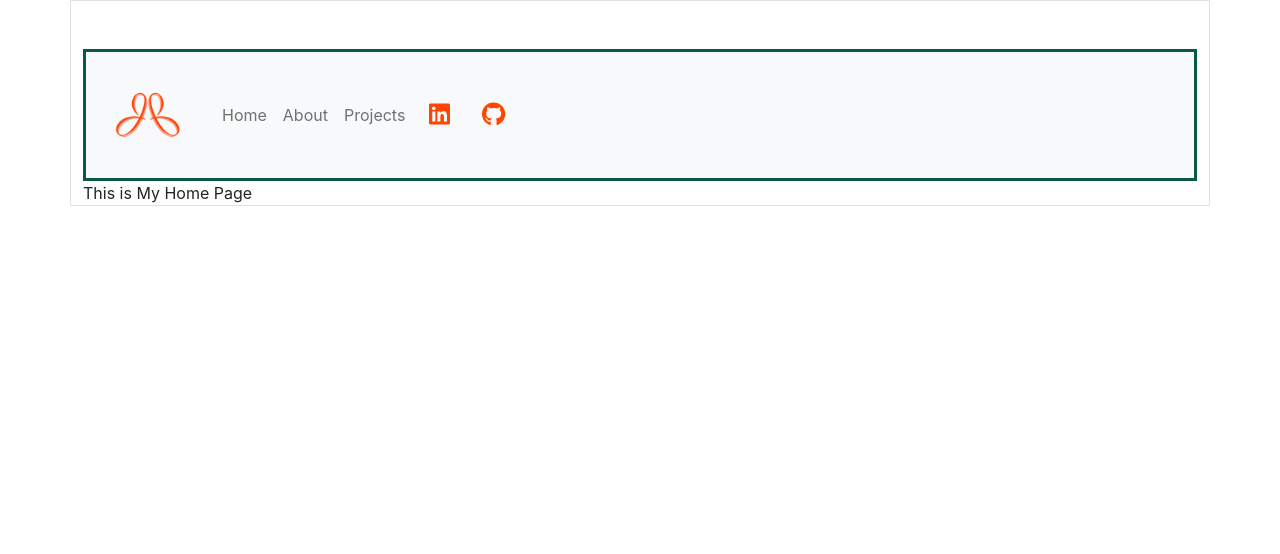
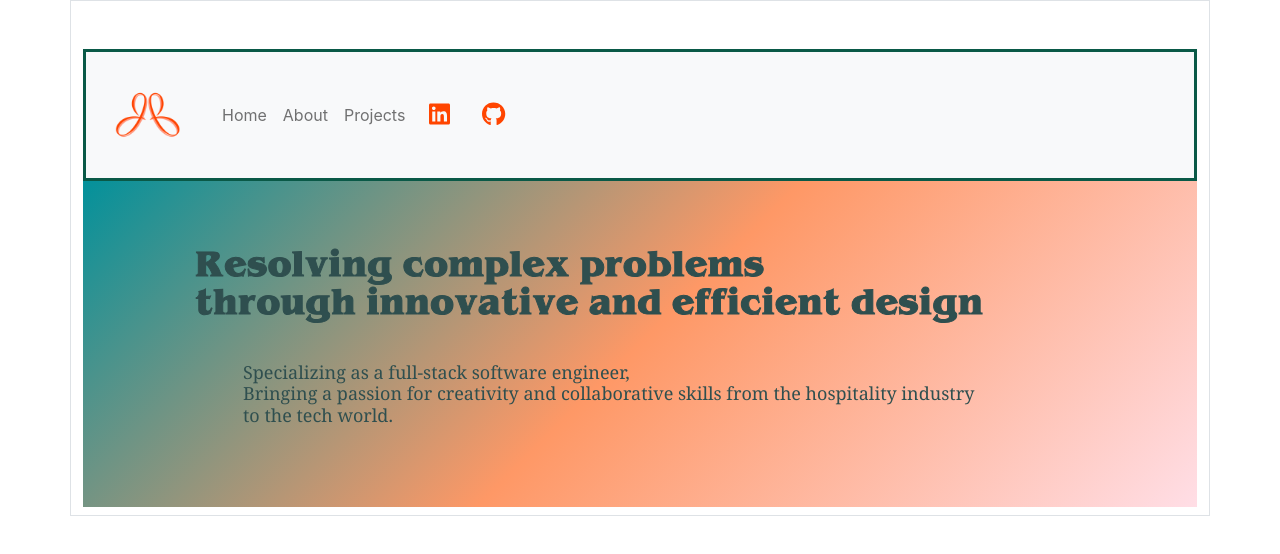
Before and after one commit to Job85/portfolio-site, a React (Create React App) app: page / in a window 1280 px wide. Shown: the top 554 px of the page. Built offline with nearby package versions, Linux system fonts and the light colour scheme.

Commit message:
styled hero page, mission statement, & vision statement

```diff
--- a/src/App.js
+++ b/src/App.js
@@ -1,5 +1,7 @@
 import React from 'react';
 import { Route, Routes } from 'react-router-dom';
+import './index.css';
+import './fonts/Benguiat\ Bold.ttf';
 import Home from './pages/home';
 import About from './pages/about';
 import Projects from './pages/projects';
--- a/src/index.css
+++ b/src/index.css
@@ -11,3 +11,9 @@ code {
   font-family: source-code-pro, Menlo, Monaco, Consolas, 'Courier New',
     monospace;
 }
+
+@font-face {
+  font-family: 'Stranger Things';
+  src: local('BenguiatBold'),
+    url('./fonts/Benguiat\ Bold.ttf');
+}
--- a/src/pages/home.js
+++ b/src/pages/home.js
@@ -3,8 +3,20 @@ import React from "react";
 const Home = () => {
 
     return (
-        <div>
-            This is My Home Page
+        <div className="hero">
+            <div>
+                <h1>
+                    Resolving complex problems <br />
+                    through innovative and efficient design
+                </h1>
+            </div>
+            <div>
+                <h2>
+                    Specializing as a full-stack software engineer, <br />
+                    Bringing a passion for creativity and collaborative skills from the hospitality industry <br />
+                    to the tech world.
+                </h2>
+            </div>
         </div>
     )
 }
--- a/src/scss/pages/_home.scss
+++ b/src/scss/pages/_home.scss
@@ -0,0 +1,37 @@
+// $rotationAmt: -9;
+
+.hero {
+    // background-image: var(--bs-gradient);
+    // background-color: #0d6efd;
+    // color: #C17A2A;
+    background: rgb(255, 222, 230);
+    background: linear-gradient(315deg,
+            rgba(255, 222, 230, 1) 0%,
+            rgba(254, 152, 102, 1) 50%,
+            rgba(3, 145, 155, 1) 100%);
+    ;
+
+    h1 {
+        font-family: 'Stranger Things';
+        color: darkslategray;
+        -webkit-text-stroke: 1px darkslategray;
+        -webkit-text-fill-color: darkslategray;
+        font-size: 2rem;
+        // transform: skew(#{$rotationAmt}deg) rotate(#{$rotationAmt}deg);
+        padding: 4rem 1rem 2rem 7rem;
+        // overflow: hidden;
+        // text-shadow:
+        //     3px 3px 0 white,
+        //     -1px -1px 0 white,
+        //     1px -1px 0 white,
+        //     -1px 1px 0 white,
+        //     1px 1px 0 white;
+    }
+
+    h2 {
+        font-family: Cambria, Cochin, Georgia, Times, 'Times New Roman', serif;
+        font-size: large;
+        color: darkslategray;
+        padding: 0 10rem 5rem 10rem;
+    }
+}
```
Also changed, not shown: src/fonts/Benguiat Bold.ttf (added).
